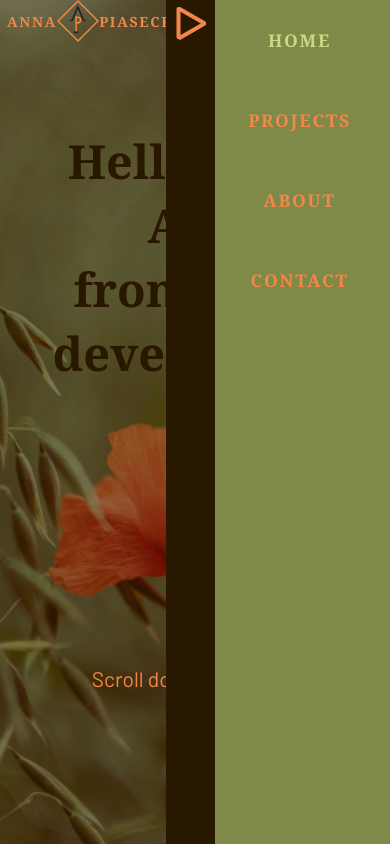
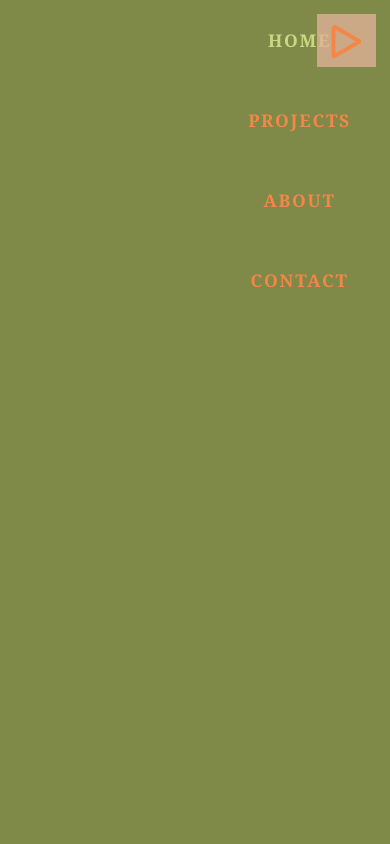
Before and after one commit to Acrophost/portfolio1-main-page, a React app: page / in a window 390 px wide. Both pictures are taken after a click on the button 372 px from the left and 14 px from the top of the page. Shown: the top 844 px of the page. Built offline with nearby package versions, Linux system fonts and the light colour scheme.

Commit message:
Adjusted font sizes for smaller devices

```diff
--- a/src/components/About.js
+++ b/src/components/About.js
@@ -10,22 +10,22 @@ const About = (props) => {
   return (
     <AboutElement ref={props.refs.about}>
       <h2>About</h2>
-      <div className="about-img">
+      <div className="about__img-container">
         <img
           src="../../src/images/mahface.jpg"
           alt="Anna's face"
-          className="its-me"
+          className="about__my-img"
         />
       </div>
-      <div className="about-content">
-        <div className="about-info">
+      <div className="about__content">
+        <div className="about__info">
           <p>I'm a 24 year old junior developer from Warsaw, Poland.</p>
           <p>Always happy to learn new things and challenge myself.</p>
           <p>
             If you have any interesting projects or opportunities, please let me
             know! :)
           </p>
-          <div className="about-technology">
+          <div className="about__technology">
             <p>I work with the use of:</p>
             <ul>
               <li>HTML</li>
--- a/src/components/Nav.js
+++ b/src/components/Nav.js
@@ -21,8 +21,13 @@ const Nav = (props) => {
 
   const toggleMenu = () => {
     const uls = document.getElementsByTagName("ul")[0];
+    const overlay = document.getElementsByClassName("nav__overlay")[0];
     uls.style.display =
       uls.style.display == "none" || uls.style.display == "" ? "flex" : "none";
+    overlay.style.display =
+      overlay.style.display == "none" || overlay.style.display == ""
+        ? "block"
+        : "none";
 
     setButtonOpen(
       buttonOpen == "nav__menu-button"
@@ -38,6 +43,7 @@ const Nav = (props) => {
         <PersonalLogo className="nav__logo" />
         PIASECKA
       </div>
+      <div className="nav__overlay"></div>
       <ul>
         <a
           href="/#home"
--- a/src/styles/about.scss
+++ b/src/styles/about.scss
@@ -12,14 +12,14 @@
   }
 }
 
-.about-content {
+.about__content {
   display: flex;
   position: relative;
   margin-left: 40rem;
   font-size: 1.5rem;
 }
 
-.about-img {
+.about__img-container {
   position: absolute;
   top: 5rem;
   height: 45rem;
@@ -28,8 +28,29 @@
   overflow: hidden;
 }
 
-.its-me {
+.about__my-img {
   width: 70rem;
   margin-left: -25rem;
   margin-top: -3rem;
 }
+
+@media (max-width: 1049px) {
+  .about__img-container {
+    display: none;
+  }
+
+  .about__content {
+    margin: 5rem;
+    font-size: 2rem;
+  }
+}
+
+@media (max-width: 480px) {
+  .about__content {
+    font-size: 3.5rem;
+  }
+
+  .about-module {
+    padding-top: 15rem;
+  }
+}
--- a/src/styles/contact.scss
+++ b/src/styles/contact.scss
@@ -36,3 +36,13 @@
     }
   }
 }
+
+@media (max-width: 480px) {
+  .contact__content {
+    font-size: 3.5rem;
+  }
+
+  .contact__icon-container a {
+    width: 10rem;
+  }
+}
--- a/src/styles/nav.scss
+++ b/src/styles/nav.scss
@@ -99,11 +99,6 @@ a {
     padding: 0;
     ul {
       display: none;
-      background-color: scale-color(
-        $base-color,
-        $lightness: -40%,
-        $saturation: -40%
-      );
       font-size: 4.5vw;
       height: 110vh;
       position: fixed;
@@ -130,6 +125,18 @@ a {
     }
   }
 
+  .nav__overlay {
+    display: none;
+    position: fixed;
+    width: 100%;
+    height: 100%;
+    background-color: scale-color(
+      $base-color,
+      $lightness: -40%,
+      $saturation: -40%
+    );
+  }
+
   .detached {
     & > .nav__logo-module {
       display: none;
@@ -144,8 +151,6 @@ a {
     content: "";
     background-color: $tertiary-color;
     border-radius: 3rem;
-    margin-right: 1rem;
-    margin-bottom: 3rem;
     transition: 1s ease;
   }
 
@@ -155,11 +160,11 @@ a {
   }
 
   .nav__hamburger-m {
-    top: 5.5rem;
+    top: 3.5rem;
   }
 
   .nav__hamburger-b {
-    top: 7rem;
+    top: 5rem;
   }
 
   .nav__menu-button {
@@ -169,38 +174,44 @@ a {
     flex-flow: column nowrap;
     background-color: $secondary-color;
     position: fixed;
-    top: -3rem;
-    right: -3rem;
-    height: 10rem;
+    top: 2rem;
+    right: 2rem;
+    height: 7.5rem;
     border: none;
     outline: none;
-    border-radius: 10% 0 10% 50%;
-    padding: 4rem 3rem 2.5rem 2.5rem;
+    background-color: scale-color(
+      $tertiary-color,
+      $saturation: -40%,
+      $lightness: 40%,
+      $alpha: -20%
+    );
+    padding: 2rem 2rem;
     transition: 1s ease;
   }
 
   .opened {
-    height: 110vh;
-    border-radius: 0;
-    right: 45vw;
-    padding-right: 0;
-    padding-left: 1.5rem;
+    background-color: scale-color(
+      $tertiary-color,
+      $saturation: -40%,
+      $lightness: 30%,
+      $alpha: -20%
+    );
 
     .nav__hamburger-t {
       transform: rotate(30deg);
-      margin-top: 1rem;
+      margin-top: 0.5rem;
     }
 
     .nav__hamburger-m {
       transform: rotate(90deg);
-      right: 1.8rem;
-      top: 6.05rem;
+      right: 3.8rem;
+      top: 3.7rem;
     }
 
     .nav__hamburger-b {
       transform: rotate(-30deg);
-      right: 0;
-      top: 7.2rem;
+      right: 2rem;
+      top: 4.7rem;
     }
   }
 
--- a/src/styles/project.scss
+++ b/src/styles/project.scss
@@ -200,3 +200,13 @@
     padding-bottom: 35vh;
   }
 }
+
+@media (max-width: 480px) {
+  .project__swap-info {
+    font-size: 3rem;
+  }
+
+  .project__description-container {
+    font-size: 3.5rem;
+  }
+}
```
